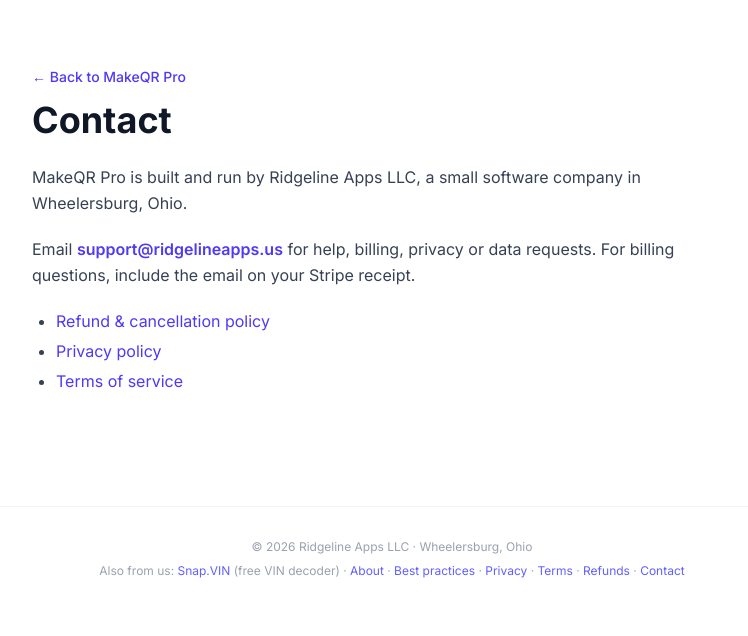
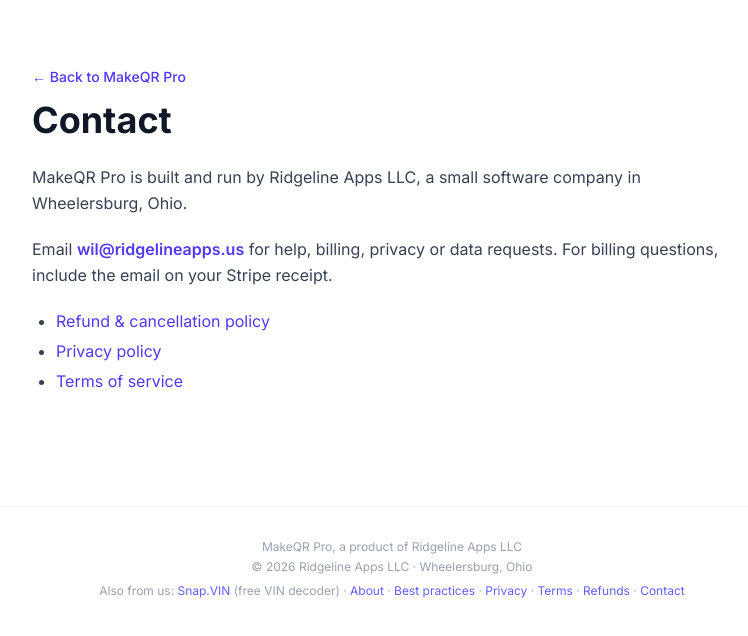
Before and after one commit to wilhurley/makeqr-pro, a Next.js app: page /contact in a window 1280 px wide. Shown: the top 636 px of the page, without its empty margins (248-996 px from the left). Built offline with nearby package versions, Linux system fonts and the light colour scheme.

Commit message:
Public contact is wil@ridgelineapps.us (Jason, Oct 24); footer: '<brand>, a product of Ridgeline Apps LLC'

```diff
--- a/app/api/billing-portal/route.ts
+++ b/app/api/billing-portal/route.ts
@@ -17,7 +17,7 @@
   const body = {
     error: loginUrl
       ? "Sign in to Stripe with the email on your subscription to manage billing."
-      : "Billing opens from the browser you subscribed on. For help, email support@ridgelineapps.us.",
+      : "Billing opens from the browser you subscribed on. For help, email wil@ridgelineapps.us.",
     ...(loginUrl ? { loginUrl } : {}),
   };
   return NextResponse.json(body, { status: 401 });
--- a/app/api/checkout/route.ts
+++ b/app/api/checkout/route.ts
@@ -22,7 +22,7 @@
   const config = planConfig();
   if (!config.configured) {
     return NextResponse.json(
-      { comingSoon: true, error: "Pro is coming soon. Join the waitlist at support@ridgelineapps.us." },
+      { comingSoon: true, error: "Pro is coming soon. Join the waitlist at wil@ridgelineapps.us." },
       { status: 503 },
     );
   }
--- a/components/QrGenerator.tsx
+++ b/components/QrGenerator.tsx
@@ -5,7 +5,7 @@
 type PlansState = { configured: boolean; plans: PublicPlan[] };
 
 const WAITLIST_HREF =
-  "mailto:support@ridgelineapps.us?subject=" +
+  "mailto:wil@ridgelineapps.us?subject=" +
   encodeURIComponent("MakeQR Pro waitlist") +
   "&body=" +
   encodeURIComponent("Please let me know when MakeQR Pro is available.");
@@ -649,7 +649,7 @@
                   Pro coming soon · Join the waitlist
                 </a>
                 <p className="text-center text-xs text-gray-400 mt-3">
-                  Email <a href={WAITLIST_HREF} className="underline">support@ridgelineapps.us</a> and we&apos;ll tell you when Pro opens. Free codes work now.
+                  Email <a href={WAITLIST_HREF} className="underline">wil@ridgelineapps.us</a> and we&apos;ll tell you when Pro opens. Free codes work now.
                 </p>
               </>
             ) : (
--- a/components/SiteFooter.tsx
+++ b/components/SiteFooter.tsx
@@ -3,7 +3,8 @@
 export function SiteFooter() {
   return (
     <footer className="mt-12 border-t border-gray-100 dark:border-gray-800 py-8 px-4 text-center text-xs text-gray-400">
-      <p>© 2026 Ridgeline Apps LLC · Wheelersburg, Ohio</p>
+      <p>MakeQR Pro, a product of Ridgeline Apps LLC</p>
+      <p className="mt-1">© 2026 Ridgeline Apps LLC · Wheelersburg, Ohio</p>
       <p className="mt-2">
         Also from us:{" "}
         <a href="https://snap.vin/" className="text-indigo-500 hover:underline">
--- a/lib/site.ts
+++ b/lib/site.ts
@@ -4,7 +4,7 @@
 export const SITE_NAME = "MakeQR Pro";
 export const COMPANY = "Ridgeline Apps LLC";
 export const COMPANY_LOCATION = "Wheelersburg, Ohio";
-export const SUPPORT_EMAIL = "support@ridgelineapps.us";
+export const SUPPORT_EMAIL = "wil@ridgelineapps.us";
 export const FOUNDER = "Wil Hurley";
 
 export const OG_IMAGE = {
```
Also changed, not shown: 1 other file (tests, documents, lock files or other folders).
